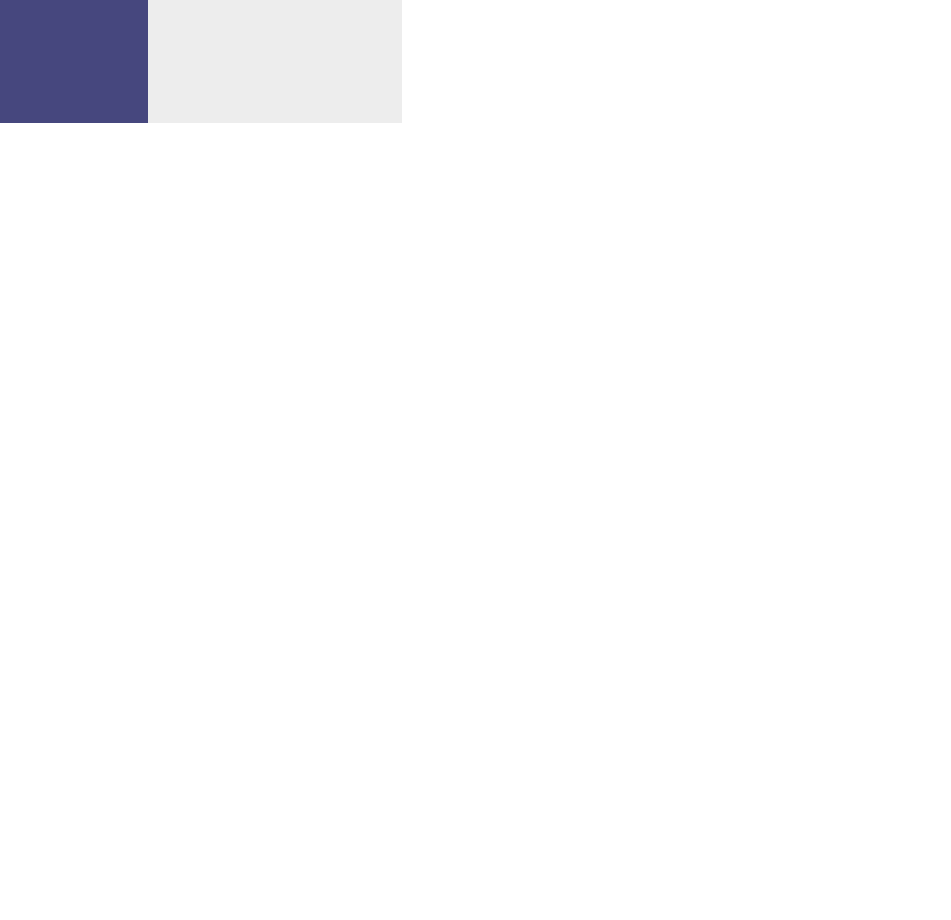
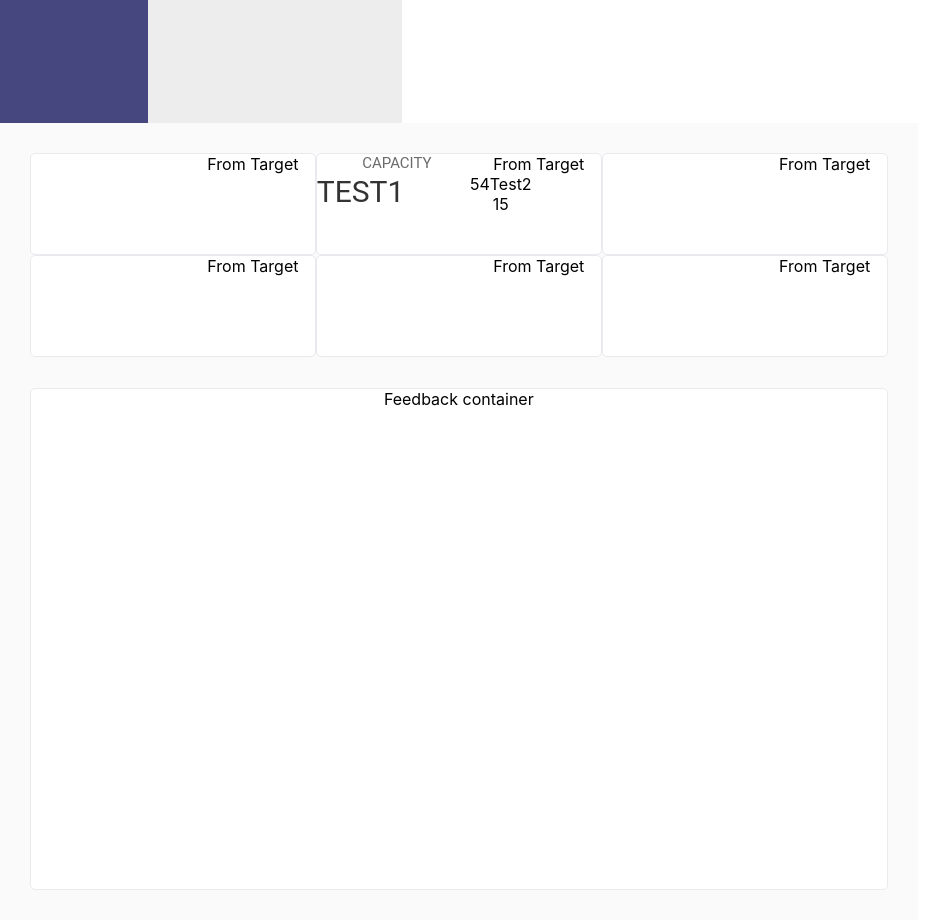
Before and after one commit to szopenkrk/component-builder, a React (Create React App) app: page / in a window 1280 px wide. Shown: the part 1760-2680 px from the top of the page, without its empty margins (0-951 px from the left). Before the commit the page ends 1883 px from the top, so only its background shows below. Built offline with nearby package versions, Linux system fonts and the light colour scheme.

Commit message:
Add additional types of component

```diff
--- a/src/App.css
+++ b/src/App.css
@@ -10,7 +10,10 @@
 }
 
 .App-dashboard {
-  margin: 30px;
+  display: flex;
+  width: 67%;
+  flex-wrap: wrap;
+  padding: 30px;
   float: left;
   height: auto;
   background-color: #fafafa;
--- a/src/App.js
+++ b/src/App.js
@@ -8,6 +8,7 @@ import {
 } from "react-router-dom";
 import FilterMenu from "./components/filters-menu";
 import SmartChart from './components/smart-chart';
+import FeedbackContainer from './components/feedback-container';
 
 export default function App() {
   return (
@@ -41,7 +42,29 @@ function Home() {
           Header
         </div>
         <div className="App-dashboard">
-          <SmartChart />
+          <SmartChart
+              type={'labelValue'}
+              label={'Sentiment Analizis'}
+              value={'+54'}
+          />
+          <SmartChart
+              type={'labelValue'}
+              mainLabel={'capacity'}
+              labelLeft={'TEST1'}
+              leftValue={'54'}
+              labelRight={'Test2'}
+              valueRight={'15'}
+          />
+          <SmartChart
+              type={'labelValue'}
+              label={'Rating'}
+              value={'+54'}
+          />
+          <SmartChart type={'labelValue'} label={'NPS SCOPE'} value={'+54'}/>
+          <SmartChart type={'labelValue'} label={'CER SCOPE'} value={'+54'}/>
+          <SmartChart type={'labelValue'} label={'SURVEYS'} value={'+54'}/>
+
+          <FeedbackContainer />
         </div>
       </div>
   );
--- /dev/null
+++ b/src/components/feedback-container/index.js
@@ -0,0 +1,22 @@
+import React, { Component } from "react";
+import './style.css';
+
+
+class FeedbackContainer extends Component {
+    constructor(props) {
+        super(props);
+        this.state = {
+            isOn: true
+        };
+    }
+
+    render() {
+        return (
+        <div className="feedback-container">
+            Feedback container
+        </div>
+        );
+    };
+}
+
+export default FeedbackContainer;
--- /dev/null
+++ b/src/components/feedback-container/style.css
@@ -0,0 +1,14 @@
+
+.feedback-container {
+    margin-top: 31px;
+    float: left;
+    flex-grow: 1;
+    width: 65%;
+    height: 500px;
+    object-fit: contain;
+    background-color: white;
+    border: 1px solid #e9eaee;
+    border-radius: 5px;
+    -webkit-border-radius: 5px;
+    -moz-border-radius: 5px;
+}
--- a/src/components/smart-chart/index.js
+++ b/src/components/smart-chart/index.js
@@ -5,9 +5,7 @@ import './style.css';
 class SmartChart extends Component {
     constructor(props) {
         super(props);
-        this.state = {
-            isOn: true
-        };
+        this.state = {};
     }
 
     render() {
@@ -15,20 +13,48 @@ class SmartChart extends Component {
         <div className="container">
             <div className="label-container">
                 <div className="left-handed-label">
-                    Capacity
+                    {this.props.mainLabel}
                 </div>
                 <div className="right-handed-label">
                     From Target
                 </div>
             </div>
+            {this.props.type == 'labelValue' &&
+                <div className="value-container">
+                        {this.props.leftValue}
+                    <div className="left-value-part">
+                        {this.props.labelLeft}
+                    </div>
+                        {this.props.labelRight}
+                    <div className="right-value-part">
+                        {this.props.valueRight}
+                    </div>
+                </div>
+            }
+            {this.props.type == 'faces' &&
             <div className="value-container">
+                {this.props.leftValue}
                 <div className="left-value-part">
-                    +32
+                    {this.props.labelLeft}
                 </div>
+                {this.props.labelRight}
                 <div className="right-value-part">
-                    +32
+                    {this.props.valueRight}
                 </div>
             </div>
+            }
+            {this.props.type == 'faces' &&
+            <div className="value-container">
+                {this.props.leftValue}
+                <div className="left-value-part">
+                    {this.props.labelLeft}
+                </div>
+                {this.props.labelRight}
+                <div className="right-value-part">
+                    {this.props.valueRight}
+                </div>
+            </div>
+            }
         </div>
         );
     };
--- a/src/components/smart-chart/style.css
+++ b/src/components/smart-chart/style.css
@@ -1,5 +1,7 @@
 .container {
-    width: 306px;
+    float: left;
+    flex-grow: 1;
+    width: 33%;
     height: 100px;
     object-fit: contain;
     background-color: white;
```
